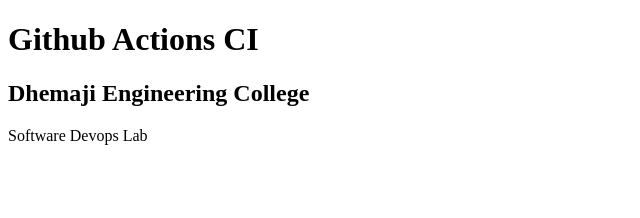
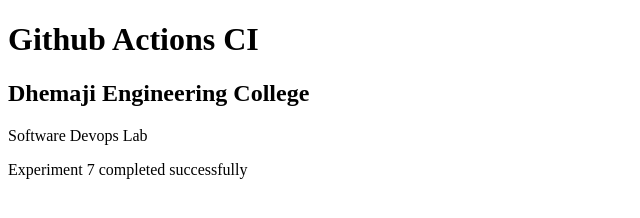
Before and after one commit to Bipanchi05/docker-ci, a plain HTML site: page index.html in a window 1280 px wide. Shown: the whole page, without its empty margins (0-640 px from the left). Drawn offline with Linux system fonts and the light colour scheme.

Commit message:
Updated home page

```diff
--- a/index.html
+++ b/index.html
@@ -8,5 +8,6 @@
 <h1>Github Actions CI</h1>
 <h2>Dhemaji Engineering College</h2>
 <p>Software Devops Lab</p>
+<p>Experiment 7 completed successfully</p>
 </body>
 </html>
```
